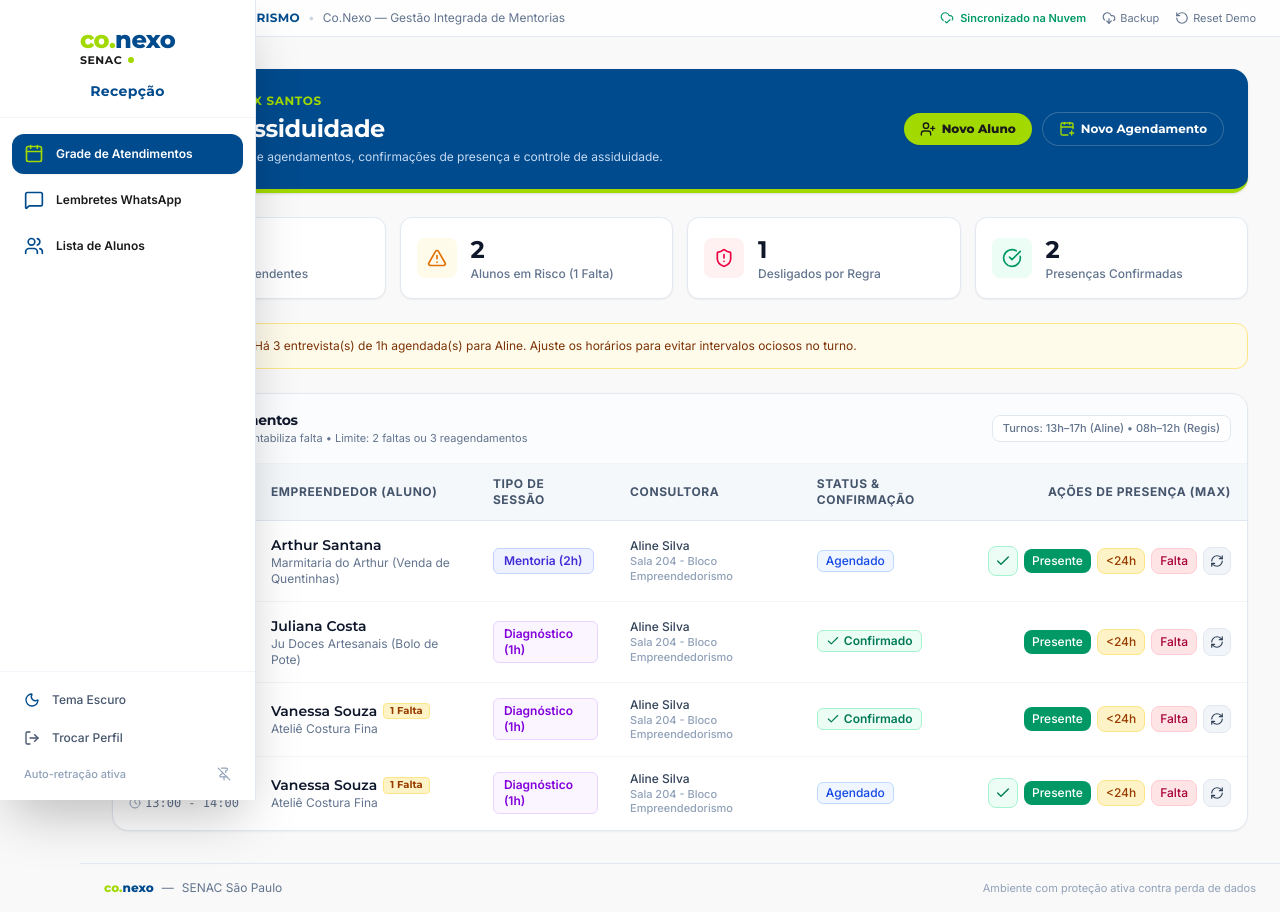
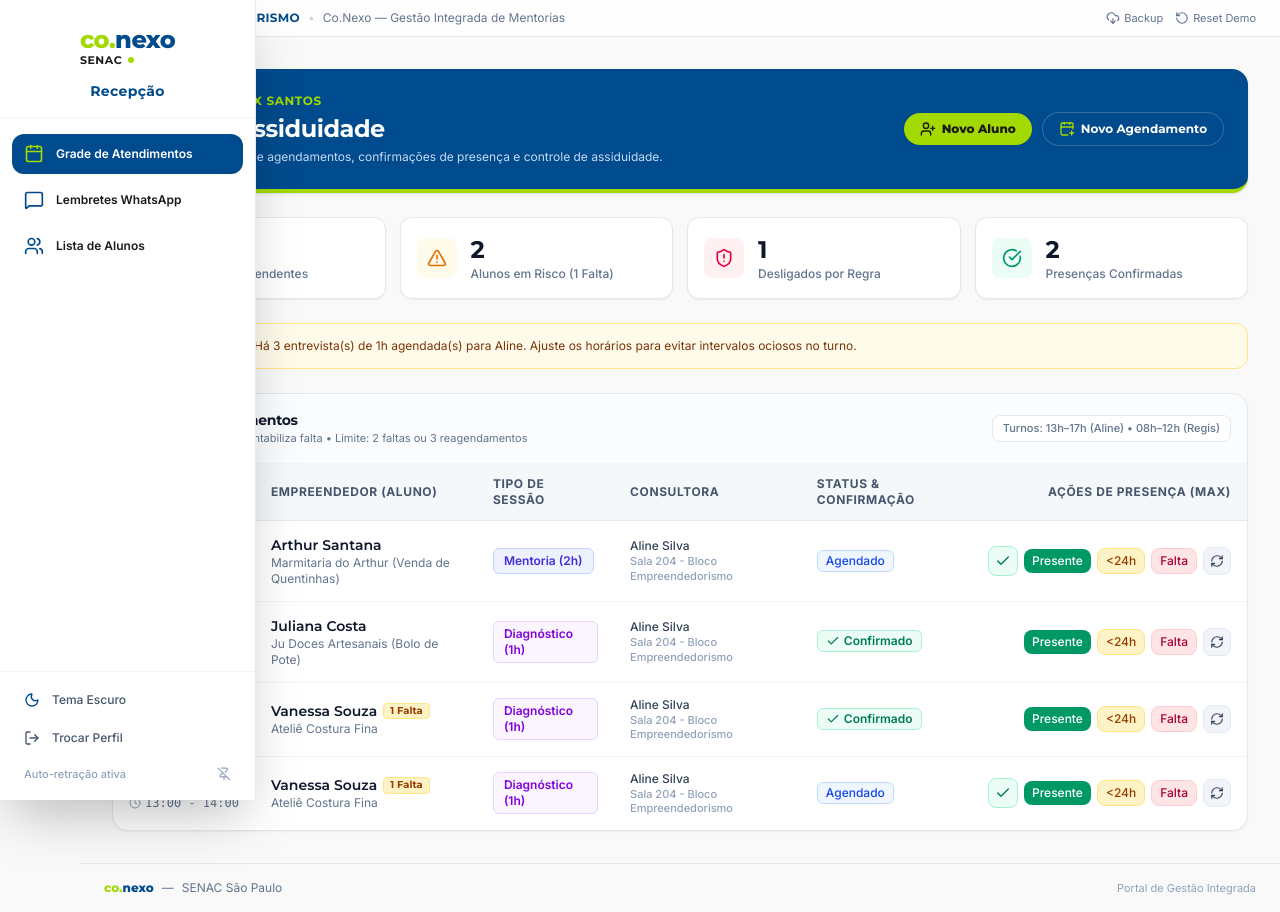
Before and after one commit to alvesgs/CONEXO.hub, a React (Vite) app: page / in a window 1280 px wide. Both pictures are taken after a click on the button "Recepção". Built offline with nearby package versions, Linux system fonts and the light colour scheme.

Commit message:
feat: ocultar indicadores visuais de nuvem e manter sincronizacao 100% automatica

```diff
--- a/src/App.tsx
+++ b/src/App.tsx
@@ -7,7 +7,7 @@ import { MaxView } from './views/MaxView';
 import { AlineView } from './views/AlineView';
 import { ArthurView } from './views/ArthurView';
 import { RegisView } from './views/RegisView';
-import { CloudCheck, DownloadCloud, RotateCcw } from 'lucide-react';
+import { DownloadCloud, RotateCcw } from 'lucide-react';
 
 export const App: React.FC = () => {
   const {
@@ -46,11 +46,7 @@ export const App: React.FC = () => {
             </span>
           </div>
 
-          <div className="flex items-center gap-4">
-            <div className="flex items-center gap-1.5 text-emerald-600 dark:text-[#A1D900] font-semibold text-[11px]">
-              <CloudCheck className="w-3.5 h-3.5" />
-              <span className="hidden md:inline">Sincronizado na Nuvem</span>
-            </div>
+          <div className="flex items-center gap-3">
             <button
               onClick={exportarBackupCloud}
               className="text-slate-500 hover:text-[#004B8D] dark:hover:text-[#A1D900] flex items-center gap-1 cursor-pointer transition-colors text-[11px]"
@@ -91,7 +87,7 @@ export const App: React.FC = () => {
               <span>SENAC São Paulo</span>
             </div>
             <div className="text-[11px] text-slate-400 dark:text-slate-500">
-              Ambiente com proteção ativa contra perda de dados
+              Portal de Gestão Integrada
             </div>
           </div>
         </footer>
--- a/src/components/Header.tsx
+++ b/src/components/Header.tsx
@@ -2,7 +2,7 @@ import React from 'react';
 import { useApp } from '../context/AppContext';
 import {
   UserCheck, Briefcase, GraduationCap,
-  BarChart3, CloudCheck, RotateCcw, DownloadCloud, LogOut
+  BarChart3, RotateCcw, DownloadCloud, LogOut
 } from 'lucide-react';
 import { Role } from '../types';
 import { CoNexoLogo } from './CoNexoLogo';
@@ -43,11 +43,7 @@ export const Header: React.FC = () => {
           <span className="text-blue-200">•</span>
           <span className="text-blue-100 hidden sm:inline">Programa Oficial Co.Nexo</span>
         </div>
-        <div className="flex items-center gap-4">
-          <div className="flex items-center gap-1.5 text-[#A1D900] font-semibold text-[11px]">
-            <CloudCheck className="w-3.5 h-3.5" />
-            <span>Nuvem Ativa</span>
-          </div>
+        <div className="flex items-center gap-3">
           <button
             onClick={exportarBackupCloud}
             className="hover:text-[#A1D900] text-blue-100 flex items-center gap-1 cursor-pointer transition-colors text-[11px]"
--- a/src/context/AppContext.tsx
+++ b/src/context/AppContext.tsx
@@ -234,7 +234,7 @@ export const AppProvider: React.FC<{ children: React.ReactNode }> = ({ children
 
     return {
       success: true,
-      message: `Agendamento criado com sucesso para ${aluno.nome}! Horário protegido em nuvem.`
+      message: `Agendamento criado com sucesso para ${aluno.nome}!`
     };
   };
 
--- a/src/views/RegisView.tsx
+++ b/src/views/RegisView.tsx
@@ -1,7 +1,7 @@
 import React, { useState } from 'react';
 import { useApp } from '../context/AppContext';
 import {
-  BarChart3, Download, CloudCheck, Award,
+  BarChart3, Download, Award,
   Clock, TrendingUp, FileSpreadsheet,
   Upload, Database, AlertTriangle
 } from 'lucide-react';
@@ -326,10 +326,6 @@ export const RegisView: React.FC = () => {
               <Database className="w-5 h-5 text-[#A1D900]" />
               <h3 className="font-bold text-white text-base font-['Montserrat']">Segurança e Backup de Dados</h3>
             </div>
-            <span className="text-[#A1D900] font-mono text-xs flex items-center gap-1.5">
-              <CloudCheck className="w-4 h-4" />
-              Banco Sincronizado
-            </span>
           </div>
 
           <p className="text-xs text-slate-300 max-w-3xl leading-relaxed">
```
